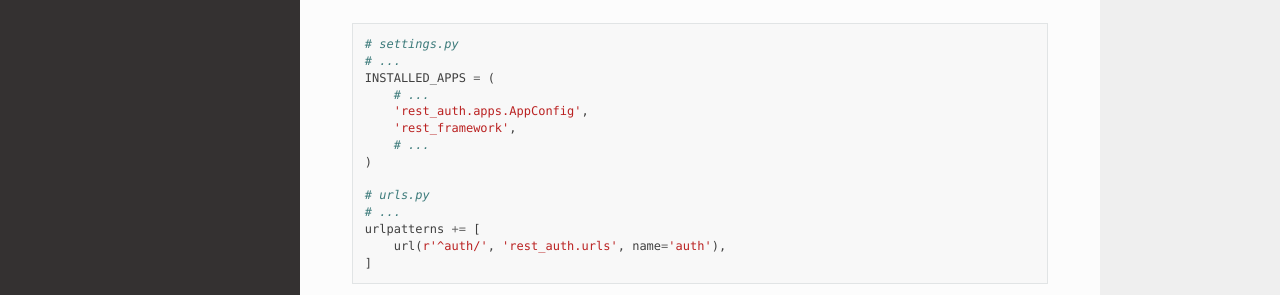
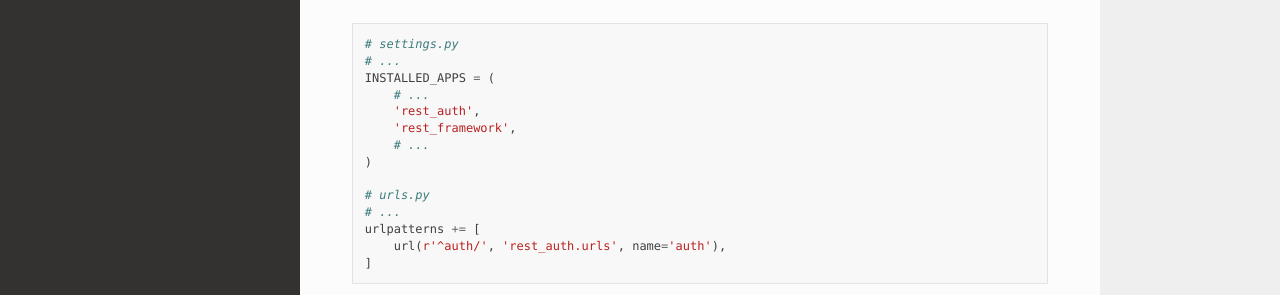
Before and after one commit to lordpeara/django-rest-auth, a Sphinx documentation site: the page built from docs/index.rst, in a window 1280 px wide and 1177 px high. Shown: the part 437-732 px from the top of the window. Built offline with Sphinx 7.4.7 and the Read the Docs theme 2.0.0, drawn with Linux system fonts in a browser that asks for light colours; the version number is read from the project's files by our own code.

Commit message:
Add default_app_config

```diff
--- a/README.rst
+++ b/README.rst
@@ -35,7 +35,7 @@
     # ...
     INSTALLED_APPS = (
         # ...
-        'rest_auth.apps.AppConfig',
+        'rest_auth',
         'rest_framework',
         # ...
     )
--- a/docs/index.rst
+++ b/docs/index.rst
@@ -28,7 +28,7 @@
     # ...
     INSTALLED_APPS = (
         # ...
-        'rest_auth.apps.AppConfig',
+        'rest_auth',
         'rest_framework',
         # ...
     )
--- a/rest_auth/__init__.py
+++ b/rest_auth/__init__.py
@@ -68,3 +68,5 @@
 """
 
 __version__ = '0.8.0'
+
+default_app_config = 'rest_auth.apps.AppConfig'
```
Also changed, not shown: 1 other file.
